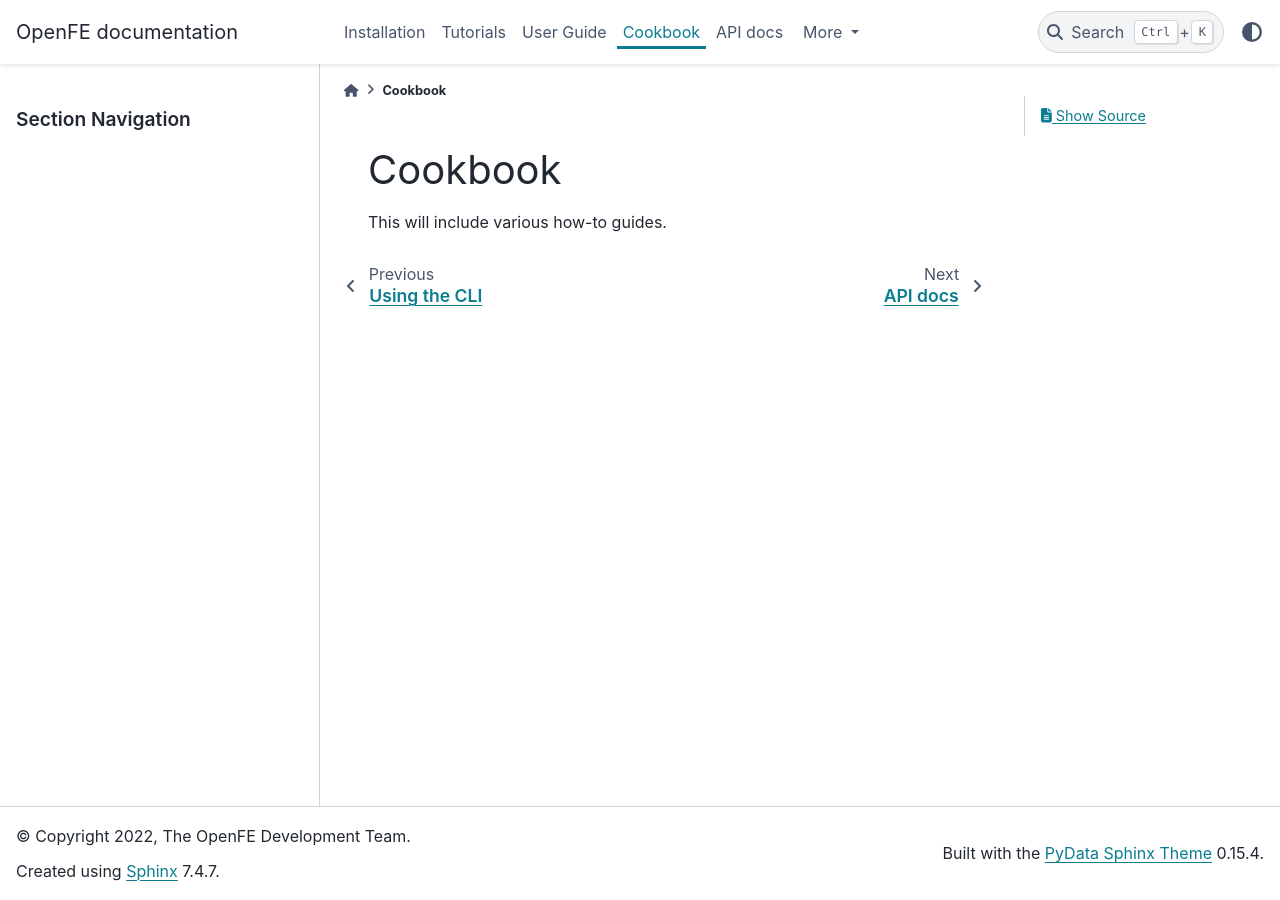
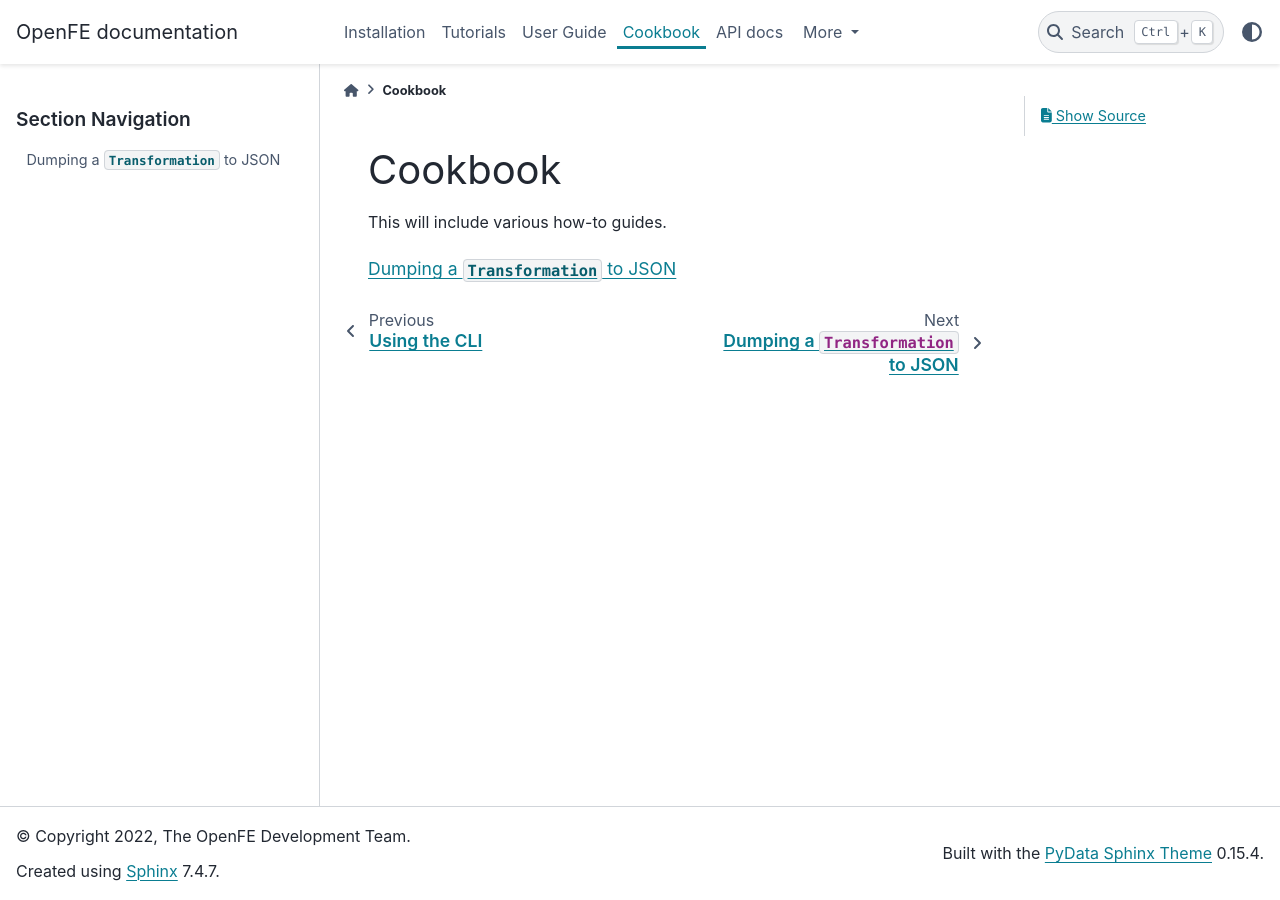
Before and after one commit to OpenFreeEnergy/openfe, a Sphinx documentation site: the page built from docs/cookbook/index.rst, in a window 1280 px wide. Built offline with Sphinx 7.4.7 and the PyData theme 0.15.4, drawn with Linux system fonts in a browser that asks for light colours.

Commit message:
add dumping temporarily to cookbook

```diff
--- a/docs/cookbook/index.rst
+++ b/docs/cookbook/index.rst
@@ -2,3 +2,7 @@ Cookbook
 ========
 
 This will include various how-to guides.
+
+.. toctree::
+
+    dumping_transformation
```
Also changed, not shown: docs/cookbook/dumping_transformation.rst (renamed from docs/dumping_transformation.rst).
